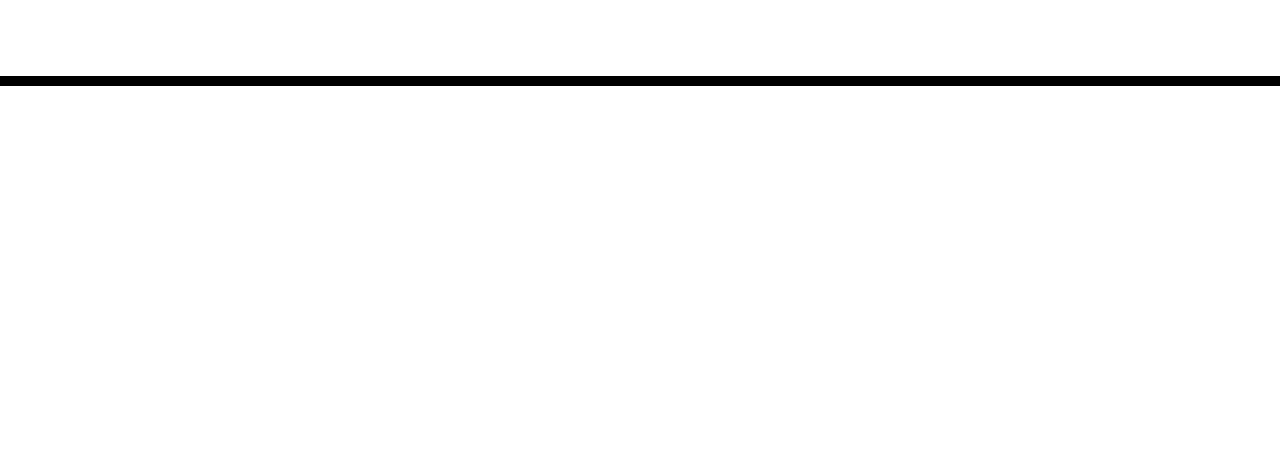
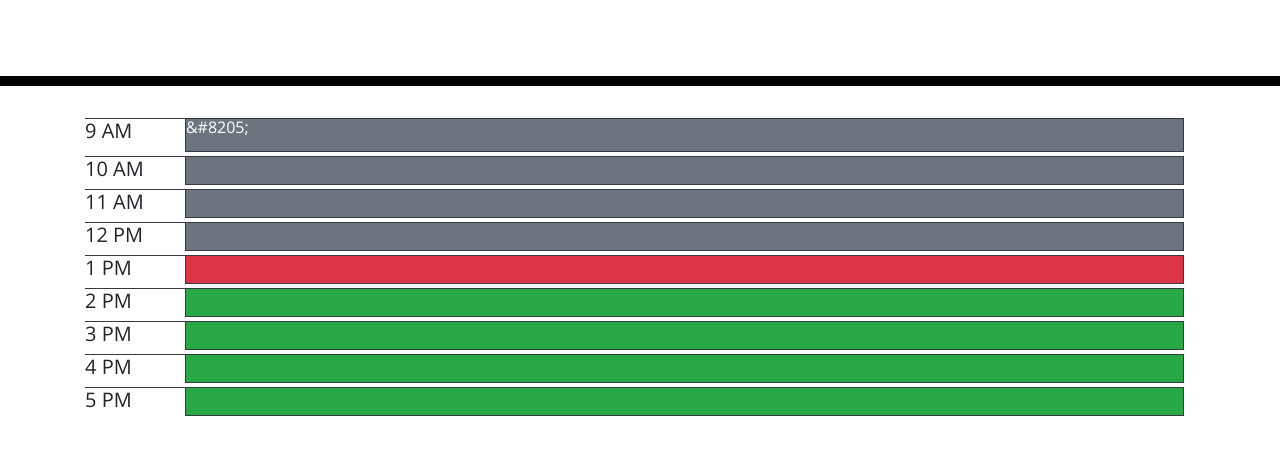
Before and after one commit to jpmarinh92/day-scheduler, a plain HTML site: page index.html in a window 1280 px wide. Shown: the part 182-636 px from the top of the page. Drawn offline with nearby package versions, Linux system fonts and the light colour scheme; files that its build step writes are made by us from their sources.

Commit message:
added functionality

```diff
--- /dev/null
+++ b/Develop/script.js
@@ -0,0 +1,107 @@
+var tasks = {};
+
+
+
+
+var createTask = function(taskTime, taskName) {
+  // create elements that make up a task item
+  var taskDiv = $("<div>").addClass("time bg-primary text-white border border-dark mb-1");
+  var taskP = $("<p>")
+    .addClass("")
+    .text(taskName);
+
+  // append span and p element to parent li
+  taskDiv.append(taskP);
+  // append to ul list on the page
+  $("#" + taskTime).append(taskDiv);
+};
+
+
+var saveTasks = function() {
+  localStorage.setItem("tasksT", JSON.stringify(tasks));
+};
+
+
+var loadTasks = function() {
+  tasks = JSON.parse(localStorage.getItem("tasksT"));
+
+  // if nothing in localStorage, create a new object to track all task status arrays
+  if (!tasks) {
+    tasks = {
+      "9":"&#8205;",
+      "10":"",
+      "11":"",
+      "12":"",
+      "13":"",
+      "14":"",
+      "15":"",
+      "16":"",
+      "17":"",
+    };
+    localStorage.setItem("tasksT", JSON.stringify(tasks));
+  }
+
+  for (var i= 9; i < 18; i++) {
+    var time = i.toString();
+    var taskName = tasks[time];
+    createTask(time, taskName)
+
+
+  }
+};
+
+var auditTask = function(taskEl) {
+  // get date from task element
+  // console.log(taskEl)
+  var taskTime = $(taskEl)
+    .parent()
+    .attr("id")
+
+  var time= moment(taskTime+":00:00", "HH:mm:ss");
+
+  $(taskEl).removeClass("list-group-item-warning list-group-item-danger bg-primary");
+
+  if (moment().isAfter(time)) {
+    $(taskEl).addClass("bg-secondary");
+  } else if (Math.abs(moment().diff(time, "hours")) == 0) {
+    $(taskEl).addClass("bg-danger");
+  } else {
+    $(taskEl).addClass("bg-success");
+  }
+};
+
+loadTasks();
+
+$(".time").on("click", "p", function() {
+  console.log("entro")
+  var text = $(this).text().trim();
+
+  var textInput = $("<textarea>").addClass("form-control").val(text);
+
+  $(this).replaceWith(textInput);
+
+  textInput.trigger("focus");
+
+});
+
+$(".time").on("blur", "textarea", function() {
+  var text = $(this).val().trim();
+
+  var taskP = $("<p>")
+  .text(text);
+
+  var time = $(this)
+  .closest(".time-slot")
+  .attr("id")
+
+  tasks[time] = text
+  saveTasks();
+  // replace textarea with new content
+  $(this).replaceWith(taskP);
+});
+
+setInterval(function() {
+  $(".time-slot .time").each(function() {
+    auditTask($(this));
+  });
+}, 1000);
--- a/Develop/style.css
+++ b/Develop/style.css
@@ -69,3 +69,14 @@ textarea{
   font-size: 20px;
   transition: all .3s ease-in-out;
 }
+
+.time {
+  display: inline-block;
+  min-height: 10%;
+  width: 90%;
+}
+
+.time > p {
+  width:100%;
+  height:100%
+}
--- a/index.html
+++ b/index.html
@@ -4,7 +4,7 @@
     <meta charset="UTF-8" />
     <meta name="viewport" content="width=device-width, initial-scale=1.0" />
     <meta http-equiv="X-UA-Compatible" content="ie=edge" />
-    <link rel="stylesheet" href="./Develop/style.css">
+
     <link
       rel="stylesheet"
       href="https://stackpath.bootstrapcdn.com/bootstrap/4.3.1/css/bootstrap.min.css"
@@ -19,7 +19,7 @@
       href="https://fonts.googleapis.com/css?family=Open+Sans&display=swap"
       rel="stylesheet"
     />
-    <link rel="stylesheet" href="style.css" />
+    <link rel="stylesheet" href="./Develop/style.css">
     <title>Work Day Scheduler</title>
   </head>
 
@@ -29,11 +29,50 @@
       <p class="lead">A simple calendar app for scheduling your work day</p>
       <p id="currentDay" class="lead"></p>
     </header>
-    <div class="container">
+    <div class="container" id="container" style="height: 80vh; padding-bottom: 15px">
       <!-- Timeblocks go here -->
+      <div class="time-slot d-flex flex-row " id="9">
+        <h5 class="border-top border-dark" style = "width:9%"> 9 AM</h5>
+      </div>
+      <div class="time-slot d-flex flex-row" id="10">
+        <h5 class="border-top border-dark" style = "width:9%"> 10 AM</h5>
+      </div>
+      <div class="time-slot d-flex flex-row" id="11">
+        <h5 class="border-top border-dark" style = "width:9%"> 11 AM</h5>
+      </div>
+      <div class="time-slot d-flex flex-row" id="12">
+        <h5 class="border-top border-dark" style = "width:9%"> 12 PM</h5>
+      </div>
+      <div class="time-slot d-flex flex-row" id="13">
+        <h5 class="border-top border-dark" style = "width:9%"> 1 PM</h5>
+      </div>
+      <div class="time-slot d-flex flex-row" id="14">
+        <h5 class="border-top border-dark" style = "width:9%"> 2 PM</h5>
+      </div>
+      <div class="time-slot d-flex flex-row" id="15">
+        <h5 class="border-top border-dark" style = "width:9%"> 3 PM</h5>
+      </div>
+      <div class="time-slot d-flex flex-row" id="16">
+        <h5 class="border-top border-dark" style = "width:9%"> 4 PM</h5>
+      </div>
+      <div class="time-slot d-flex flex-row" id="17">
+        <h5 class="border-top border-dark" style = "width:9%"> 5 PM</h5>
+      </div>
+      <!-- <span class="d-block p-2 bg-primary text-white border border-dark mb-1" style="height:10%">d-block</span>
+      <span class="d-block p-2 bg-primary text-white border border-dark mb-1" style="height:10%">d-block</span>
+      <span class="d-block p-2 bg-primary text-white border border-dark mb-1" style="height:10%">d-block</span>
+      <span class="d-block p-2 bg-primary text-white border border-dark mb-1" style="height:10%">d-block</span>
+      <span class="d-block p-2 bg-primary text-white border border-dark mb-1" style="height:10%">d-block</span>
+      <span class="d-block p-2 bg-primary text-white border border-dark mb-1" style="height:10%">d-block</span>
+      <span class="d-block p-2 bg-primary text-white border border-dark mb-1" style="height:10%">d-block</span>
+      <span class="d-block p-2 bg-primary text-white border border-dark mb-1" style="height:10%">d-block</span>
+      <span class="d-block p-2 bg-primary text-white border border-dark mb-1" style="height:10%">d-block</span> -->
     </div>
 
     <script src="https://code.jquery.com/jquery-3.4.1.min.js"></script>
     <script src="https://cdnjs.cloudflare.com/ajax/libs/moment.js/2.24.0/moment.min.js"></script>
+    <script src="https://cdnjs.cloudflare.com/ajax/libs/jqueryui-touch-punch/0.2.3/jquery.ui.touch-punch.min.js"></script>
+    <script src="https://cdnjs.cloudflare.com/ajax/libs/popper.js/1.15.0/umd/popper.min.js"></script>
+    <script src="Develop/script.js"></script>
   </body>
 </html>
```
Also changed, not shown: Develop/index.js (deleted).
